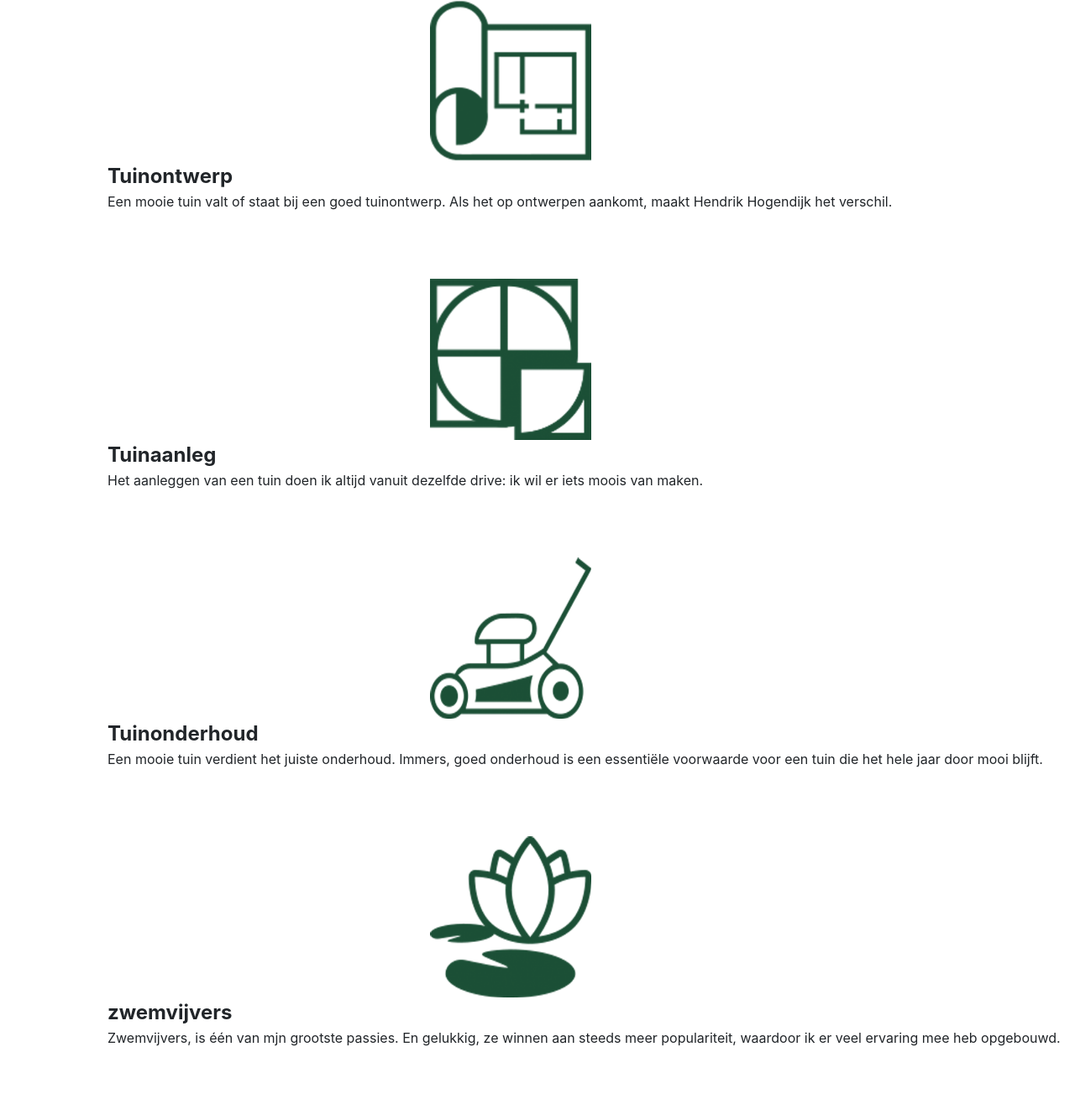
After one commit to TristanvanBuuren/klant-opdracht-module-4, a PHP site: page /klant-opdracht-module-4/design.php in a window 1280 px wide. The commit adds this page. Shown: the whole page at 84% size. Run offline with PHP 8.4, Linux system fonts and the light colour scheme.

Commit message:
did design.php and added closing to contact

```diff
--- a/assets/css/style.css
+++ b/assets/css/style.css
@@ -34,3 +34,34 @@
     align-items: center;
     justify-content: center;
 }
+
+.tuin-category {
+    width: 100vw;
+    height: fit-content;
+    display: flex;
+
+    flex-wrap: wrap;
+    /* justify-content: center; */
+}
+
+.icon {
+    width: 15vw;
+    height: 15vw;
+
+    margin-inline: 40vw;
+}
+
+.tuin-category-text{
+    font-size: x-large;
+    font-weight: bold;
+
+    margin-left: 10vw;
+    width: 100vw;
+}
+
+.tuin-text {
+    width: 100vw;
+
+    margin-left: 10vw;
+    margin-bottom: 10vh;
+}
--- a/contact.php
+++ b/contact.php
@@ -126,3 +126,6 @@ if (isset($_POST["submit"])) {
             </div>
         </div>
 </main>
+<?php
+include ('assets/core/footer.php');
+?>
--- /dev/null
+++ b/design.php
@@ -0,0 +1,39 @@
+<?php
+include ('assets/core/header.php');
+?>
+<main>
+    <div class="tuin-category tuin-ontwerp">
+        <img class="icon icon-tuinontwerp" src="assets/img/icon-tuinontwerp.png" alt="icon tuinontwerp">
+        <div class="tuin-category-text ontwerp-category">Tuinontwerp</div>
+        <div class="tuin-text ontwerp-text">Een mooie tuin valt of staat bij een goed tuinontwerp. Als het op ontwerpen
+            aankomt,
+            maakt
+            Hendrik Hogendijk het verschil.
+        </div>
+    </div>
+    <div class="tuin-category tuin-aanleg">
+        <img class="icon icon-tuinaanleg" src="assets/img/icon-tuinaanleg.png" alt="icon tuinaanleg">
+        <div class="tuin-category-text aanleg-category">Tuinaanleg</div>
+        <div class="tuin-text aanleg-text">Het aanleggen van een tuin doen ik altijd vanuit dezelfde drive: ik wil er
+            iets moois van maken.
+        </div>
+    </div>
+    <div class="tuin-category tuin-onderhoud">
+        <img class="icon icon-tuinonderhoud" src="assets/img/icon-tuinonderhoud.png" alt="icon tuinonderhoud">
+        <div class="tuin-category-text onderhoud-category">Tuinonderhoud</div>
+        <div class="tuin-text onderhoud-text">Een mooie tuin verdient het juiste onderhoud. Immers, goed onderhoud is
+            een essentiële voorwaarde voor een
+            tuin die het hele jaar door mooi blijft.
+        </div>
+    </div>
+    <div class="tuin-category zwemvijvers">
+        <img class="icon icon-zwemvijvers" src="assets/img/icon-zwemvijvers.png" alt="icon zwemvijvers">
+        <div class="tuin-category-text zwemvijvers-category">zwemvijvers</div>
+        <div class="tuin-text zwemvijvers-text">Zwemvijvers, is één van mjn grootste passies. En gelukkig, ze winnen aan steeds meer populariteit, waardoor ik er veel ervaring mee heb opgebouwd.
+        </div>
+    </div>
+
+</main>
+<?php
+include ('assets/core/footer.php');
+?>
```
